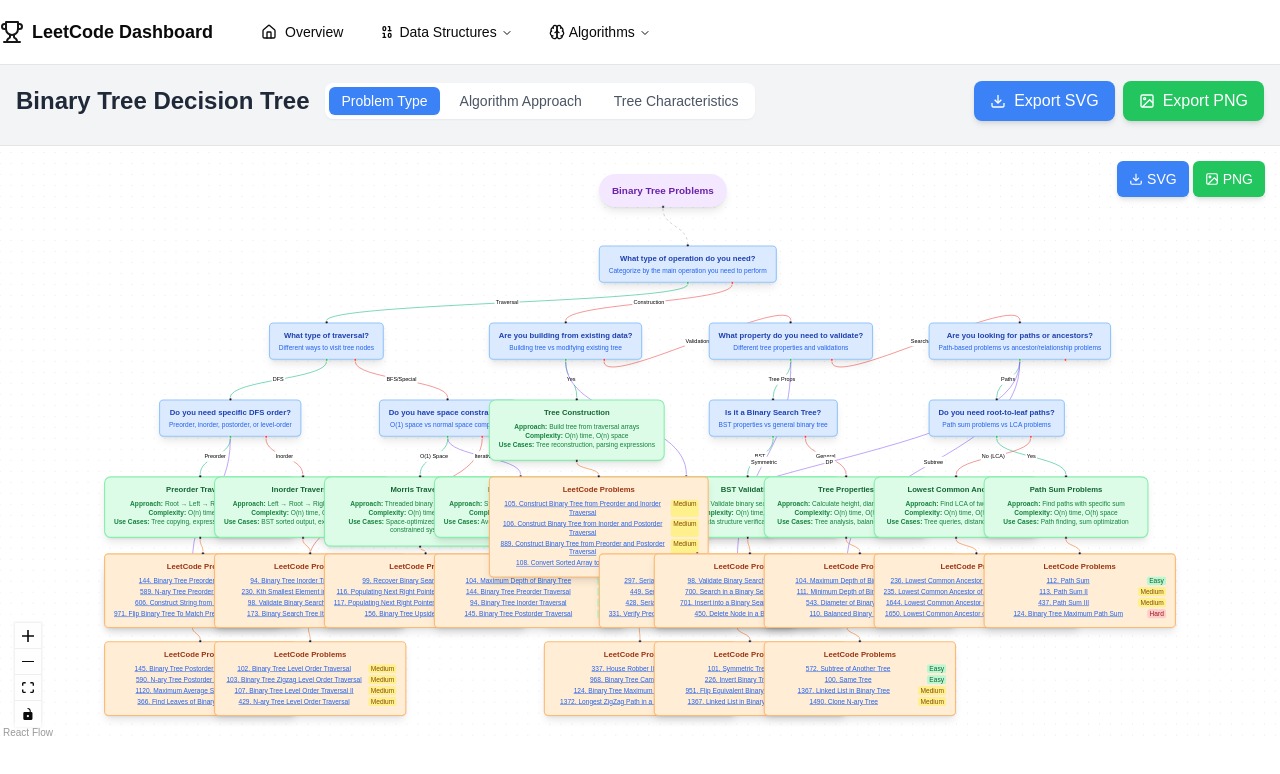
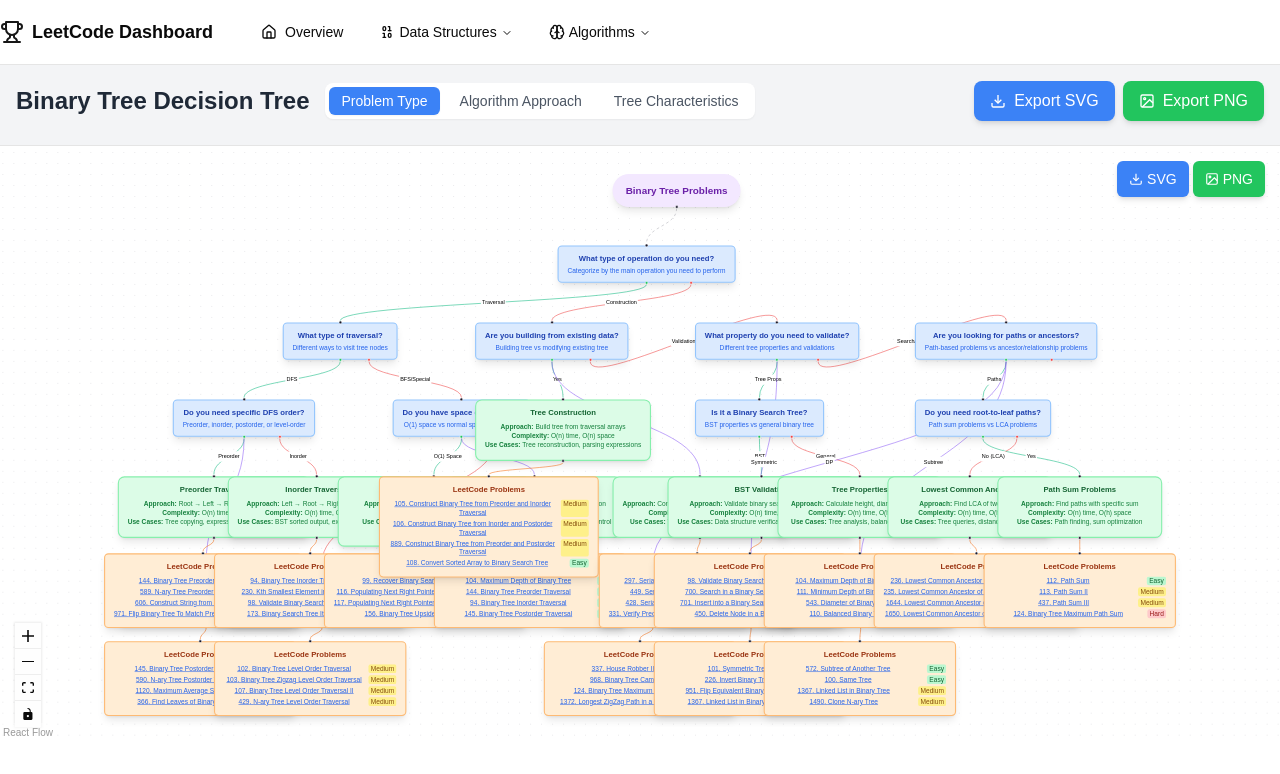
Before and after one commit to Windsooon/codepro, a Next.js app: page /tree in a window 1280 px wide. Shown: the top 774 px of the page. Built offline with nearby package versions, Linux system fonts and the light colour scheme.

Commit message:
Checkpoint before follow-up message

```diff
--- a/app/tree/page.tsx
+++ b/app/tree/page.tsx
@@ -282,7 +282,7 @@ const problemTypeData = {
     {
       id: 'root',
       type: 'root',
-      position: { x: 1000, y: 50 },
+      position: { x: 900, y: 50 }, // Adjusted for center alignment
       data: { label: 'Binary Tree Problems' }
     },
 
@@ -290,7 +290,7 @@ const problemTypeData = {
     {
       id: 'operation-type',
       type: 'decision',
-      position: { x: 1000, y: 180 },
+      position: { x: 800, y: 180 }, // Adjusted for center alignment with wider decision node
       data: {
         label: 'What type of operation do you need?',
         tooltip: 'Categorize by the main operation you need to perform'
@@ -301,7 +301,7 @@ const problemTypeData = {
     {
       id: 'traversal-type',
       type: 'decision',
-      position: { x: 400, y: 320 },
+      position: { x: 300, y: 320 }, // Adjusted for center alignment
       data: {
         label: 'What type of traversal?',
         tooltip: 'Different ways to visit tree nodes'
@@ -312,7 +312,7 @@ const problemTypeData = {
     {
       id: 'construction-type',
       type: 'decision',
-      position: { x: 800, y: 320 },
+      position: { x: 650, y: 320 }, // Adjusted for center alignment
       data: {
         label: 'Are you building from existing data?',
         tooltip: 'Building tree vs modifying existing tree'
@@ -323,7 +323,7 @@ const problemTypeData = {
     {
       id: 'validation-type',
       type: 'decision',
-      position: { x: 1200, y: 320 },
+      position: { x: 1050, y: 320 }, // Adjusted for center alignment
       data: {
         label: 'What property do you need to validate?',
         tooltip: 'Different tree properties and validations'
@@ -334,7 +334,7 @@ const problemTypeData = {
     {
       id: 'search-path-type',
       type: 'decision',
-      position: { x: 1600, y: 320 },
+      position: { x: 1450, y: 320 }, // Adjusted for center alignment
       data: {
         label: 'Are you looking for paths or ancestors?',
         tooltip: 'Path-based problems vs ancestor/relationship problems'
@@ -345,7 +345,7 @@ const problemTypeData = {
     {
       id: 'dfs-order',
       type: 'decision',
-      position: { x: 200, y: 460 },
+      position: { x: 100, y: 460 }, // Adjusted for center alignment
       data: {
         label: 'Do you need specific DFS order?',
         tooltip: 'Preorder, inorder, postorder, or level-order'
@@ -355,7 +355,7 @@ const problemTypeData = {
     {
       id: 'space-constraint',
       type: 'decision',
-      position: { x: 600, y: 460 },
+      position: { x: 500, y: 460 }, // Adjusted for center alignment
       data: {
         label: 'Do you have space constraints?',
         tooltip: 'O(1) space vs normal space complexity'
@@ -365,7 +365,7 @@ const problemTypeData = {
     {
       id: 'tree-structure',
       type: 'decision',
-      position: { x: 1200, y: 460 },
+      position: { x: 1050, y: 460 }, // Adjusted for center alignment
       data: {
         label: 'Is it a Binary Search Tree?',
         tooltip: 'BST properties vs general binary tree'
@@ -375,18 +375,18 @@ const problemTypeData = {
     {
       id: 'path-type',
       type: 'decision',
-      position: { x: 1600, y: 460 },
+      position: { x: 1450, y: 460 }, // Adjusted for center alignment
       data: {
         label: 'Do you need root-to-leaf paths?',
         tooltip: 'Path sum problems vs LCA problems'
       }
     },
 
-    // Leaf Nodes (Tree Techniques)
+    // Leaf Nodes (Tree Techniques) - adjusted for center alignment
     {
       id: 'leaf1',
       type: 'leaf',
-      position: { x: 100, y: 600 },
+      position: { x: 0, y: 600 }, // Adjusted for center alignment (leaf nodes are ~325px wide)
       data: {
         technique: 'Preorder Traversal',
         approach: 'Root → Left → Right traversal order',
@@ -398,7 +398,7 @@ const problemTypeData = {
     {
       id: 'leaf2',
       type: 'leaf',
-      position: { x: 300, y: 600 },
+      position: { x: 200, y: 600 }, // Adjusted for center alignment
       data: {
         technique: 'Inorder Traversal',
         approach: 'Left → Root → Right traversal order',
@@ -410,7 +410,7 @@ const problemTypeData = {
     {
       id: 'leaf3',
       type: 'leaf',
-      position: { x: 100, y: 760 },
+      position: { x: 0, y: 760 }, // Adjusted for center alignment
       data: {
         technique: 'Postorder Traversal',
         approach: 'Left → Right → Root traversal order',
@@ -422,7 +422,7 @@ const problemTypeData = {
     {
       id: 'leaf4',
       type: 'leaf',
-      position: { x: 300, y: 760 },
+      position: { x: 200, y: 760 }, // Adjusted for center alignment
       data: {
         technique: 'Level-order Traversal',
         approach: 'BFS traversal level by level',
@@ -434,7 +434,7 @@ const problemTypeData = {
     {
       id: 'leaf5',
       type: 'leaf',
-      position: { x: 500, y: 600 },
+      position: { x: 400, y: 600 }, // Adjusted for center alignment
       data: {
         technique: 'Morris Traversal',
         approach: 'Threaded binary tree for O(1) space',
@@ -446,7 +446,7 @@ const problemTypeData = {
     {
       id: 'leaf6',
       type: 'leaf',
-      position: { x: 700, y: 600 },
+      position: { x: 600, y: 600 }, // Adjusted for center alignment
       data: {
         technique: 'Iterative Traversal',
         approach: 'Stack-based iterative implementation',
@@ -458,7 +458,7 @@ const problemTypeData = {
     {
       id: 'leaf7',
       type: 'leaf',
-      position: { x: 800, y: 460 },
+      position: { x: 650, y: 460 }, // Adjusted for center alignment
       data: {
         technique: 'Tree Construction',
         approach: 'Build tree from traversal arrays',
@@ -470,7 +470,7 @@ const problemTypeData = {
     {
       id: 'leaf8',
       type: 'leaf',
-      position: { x: 1000, y: 600 },
+      position: { x: 900, y: 600 }, // Adjusted for center alignment
       data: {
         technique: 'Tree Serialization',
         approach: 'Convert tree to/from string representation',
@@ -482,7 +482,7 @@ const problemTypeData = {
     {
       id: 'leaf9',
       type: 'leaf',
-      position: { x: 1100, y: 600 },
+      position: { x: 1000, y: 600 }, // Adjusted for center alignment
       data: {
         technique: 'BST Validation',
         approach: 'Validate binary search tree properties',
@@ -494,7 +494,7 @@ const problemTypeData = {
     {
       id: 'leaf10',
       type: 'leaf',
-      position: { x: 1300, y: 600 },
+      position: { x: 1200, y: 600 }, // Adjusted for center alignment
       data: {
         technique: 'Tree Properties',
         approach: 'Calculate height, diameter, balance',
@@ -506,7 +506,7 @@ const problemTypeData = {
     {
       id: 'leaf11',
       type: 'leaf',
-      position: { x: 1500, y: 600 },
+      position: { x: 1400, y: 600 }, // Adjusted for center alignment
       data: {
         technique: 'Lowest Common Ancestor',
         approach: 'Find LCA of two nodes',
@@ -518,7 +518,7 @@ const problemTypeData = {
     {
       id: 'leaf12',
       type: 'leaf',
-      position: { x: 1700, y: 600 },
+      position: { x: 1600, y: 600 }, // Adjusted for center alignment
       data: {
         technique: 'Path Sum Problems',
         approach: 'Find paths with specific sum',
@@ -530,7 +530,7 @@ const problemTypeData = {
     {
       id: 'leaf13',
       type: 'leaf',
-      position: { x: 900, y: 760 },
+      position: { x: 800, y: 760 }, // Adjusted for center alignment
       data: {
         technique: 'Tree DP',
         approach: 'Dynamic programming on trees',
@@ -542,7 +542,7 @@ const problemTypeData = {
     {
       id: 'leaf14',
       type: 'leaf',
-      position: { x: 1100, y: 760 },
+      position: { x: 1000, y: 760 }, // Adjusted for center alignment
       data: {
         technique: 'Symmetric Tree',
         approach: 'Check tree symmetry/mirror properties',
@@ -554,7 +554,7 @@ const problemTypeData = {
     {
       id: 'leaf15',
       type: 'leaf',
-      position: { x: 1300, y: 760 },
+      position: { x: 1200, y: 760 }, // Adjusted for center alignment
       data: {
         technique: 'Subtree Matching',
         approach: 'Check if one tree is subtree of another',
@@ -563,11 +563,11 @@ const problemTypeData = {
       }
     },
 
-    // Problem Nodes
+    // Problem Nodes - adjusted for center alignment (problem nodes are ~375px wide)
     {
       id: 'problems1',
       type: 'problem',
-      position: { x: 100, y: 740 },
+      position: { x: -25, y: 740 }, // Adjusted for center alignment
       data: {
         problems: [
           { number: 144, title: 'Binary Tree Preorder Traversal', url: 'https://leetcode.com/problems/binary-tree-preorder-traversal/', difficulty: 'Easy' },
@@ -581,7 +581,7 @@ const problemTypeData = {
     {
       id: 'problems2',
       type: 'problem',
-      position: { x: 300, y: 740 },
+      position: { x: 175, y: 740 }, // Adjusted for center alignment
       data: {
         problems: [
           { number: 94, title: 'Binary Tree Inorder Traversal', url: 'https://leetcode.com/problems/binary-tree-inorder-traversal/', difficulty: 'Easy' },
@@ -595,7 +595,7 @@ const problemTypeData = {
     {
       id: 'problems3',
       type: 'problem',
-      position: { x: 100, y: 900 },
+      position: { x: -25, y: 900 }, // Adjusted for center alignment
       data: {
         problems: [
           { number: 145, title: 'Binary Tree Postorder Traversal', url: 'https://leetcode.com/problems/binary-tree-postorder-traversal/', difficulty: 'Easy' },
@@ -609,7 +609,7 @@ const problemTypeData = {
     {
       id: 'problems4',
       type: 'problem',
-      position: { x: 300, y: 900 },
+      position: { x: 175, y: 900 }, // Adjusted for center alignment
       data: {
         problems: [
           { number: 102, title: 'Binary Tree Level Order Traversal', url: 'https://leetcode.com/problems/binary-tree-level-order-traversal/', difficulty: 'Medium' },
@@ -623,7 +623,7 @@ const problemTypeData = {
     {
       id: 'problems5',
       type: 'problem',
-      position: { x: 500, y: 740 },
+      position: { x: 375, y: 740 }, // Adjusted for center alignment
       data: {
         problems: [
           { number: 99, title: 'Recover Binary Search Tree', url: 'https://leetcode.com/problems/recover-binary-search-tree/', difficulty: 'Medium' },
@@ -637,7 +637,7 @@ const problemTypeData = {
     {
       id: 'problems6',
       type: 'problem',
-      position: { x: 700, y: 740 },
+      position: { x: 575, y: 740 }, // Adjusted for center alignment
       data: {
         problems: [
           { number: 104, title: 'Maximum Depth of Binary Tree', url: 'https://leetcode.com/problems/maximum-depth-of-binary-tree/', difficulty: 'Easy' },
@@ -651,7 +651,7 @@ const problemTypeData = {
     {
       id: 'problems7',
       type: 'problem',
-      position: { x: 800, y: 600 },
+      position: { x: 475, y: 600 }, // Adjusted for center alignment
       data: {
         problems: [
           { number: 105, title: 'Construct Binary Tree from Preorder and Inorder Traversal', url: 'https://leetcode.com/problems/construct-binary-tree-from-preorder-and-inorder-traversal/', difficulty: 'Medium' },
@@ -665,7 +665,7 @@ const problemTypeData = {
     {
       id: 'problems8',
       type: 'problem',
-      position: { x: 1000, y: 740 },
+      position: { x: 875, y: 740 }, // Adjusted for center alignment
       data: {
         problems: [
           { number: 297, title: 'Serialize and Deserialize Binary Tree', url: 'https://leetcode.com/problems/serialize-and-deserialize-binary-tree/', difficulty: 'Hard' },
@@ -679,7 +679,7 @@ const problemTypeData = {
     {
       id: 'problems9',
       type: 'problem',
-      position: { x: 1100, y: 740 },
+      position: { x: 975, y: 740 }, // Adjusted for center alignment
       data: {
         problems: [
           { number: 98, title: 'Validate Binary Search Tree', url: 'https://leetcode.com/problems/validate-binary-search-tree/', difficulty: 'Medium' },
@@ -693,7 +693,7 @@ const problemTypeData = {
     {
       id: 'problems10',
       type: 'problem',
-      position: { x: 1300, y: 740 },
+      position: { x: 1175, y: 740 }, // Adjusted for center alignment
       data: {
         problems: [
           { number: 104, title: 'Maximum Depth of Binary Tree', url: 'https://leetcode.com/problems/maximum-depth-of-binary-tree/', difficulty: 'Easy' },
@@ -707,7 +707,7 @@ const problemTypeData = {
     {
       id: 'problems11',
       type: 'problem',
-      position: { x: 1500, y: 740 },
+      position: { x: 1375, y: 740 }, // Adjusted for center alignment
       data: {
         problems: [
           { number: 236, title: 'Lowest Common Ancestor of a Binary Tree', url: 'https://leetcode.com/problems/lowest-common-ancestor-of-a-binary-tree/', difficulty: 'Medium' },
@@ -721,7 +721,7 @@ const problemTypeData = {
     {
       id: 'problems12',
       type: 'problem',
-      position: { x: 1700, y: 740 },
+      position: { x: 1575, y: 740 }, // Adjusted for center alignment
       data: {
         problems: [
           { number: 112, title: 'Path Sum', url: 'https://leetcode.com/problems/path-sum/', difficulty: 'Easy' },
@@ -735,7 +735,7 @@ const problemTypeData = {
     {
       id: 'problems13',
       type: 'problem',
-      position: { x: 900, y: 900 },
+      position: { x: 775, y: 900 }, // Adjusted for center alignment
       data: {
         problems: [
           { number: 337, title: 'House Robber III', url: 'https://leetcode.com/problems/house-robber-iii/', difficulty: 'Medium' },
@@ -749,7 +749,7 @@ const problemTypeData = {
     {
       id: 'problems14',
       type: 'problem',
-      position: { x: 1100, y: 900 },
+      position: { x: 975, y: 900 }, // Adjusted for center alignment
       data: {
         problems: [
           { number: 101, title: 'Symmetric Tree', url: 'https://leetcode.com/problems/symmetric-tree/', difficulty: 'Easy' },
@@ -763,7 +763,7 @@ const problemTypeData = {
     {
       id: 'problems15',
       type: 'problem',
-      position: { x: 1300, y: 900 },
+      position: { x: 1175, y: 900 }, // Adjusted for center alignment
       data: {
         problems: [
           { number: 572, title: 'Subtree of Another Tree', url: 'https://leetcode.com/problems/subtree-of-another-tree/', difficulty: 'Easy' },
@@ -838,7 +838,7 @@ const algorithmApproachData = {
     {
       id: 'root',
       type: 'root',
-      position: { x: 1000, y: 50 },
+      position: { x: 800, y: 50 }, // Adjusted for center alignment
       data: { label: 'Binary Tree Algorithms by Approach' }
     },
 
@@ -846,7 +846,7 @@ const algorithmApproachData = {
     {
       id: 'approach-type',
       type: 'decision',
-      position: { x: 1000, y: 180 },
+      position: { x: 650, y: 180 }, // Adjusted for center alignment
       data: {
         label: 'What algorithmic approach do you need?',
         tooltip: 'Different algorithmic strategies for tree problems'
@@ -857,7 +857,7 @@ const algorithmApproachData = {
     {
       id: 'dfs-strategy',
       type: 'decision',
-      position: { x: 400, y: 320 },
+      position: { x: 300, y: 320 }, // Adjusted for center alignment
       data: {
         label: 'What type of DFS strategy?',
         tooltip: 'Recursive vs iterative DFS implementations'
@@ -868,7 +868,7 @@ const algorithmApproachData = {
     {
       id: 'bfs-strategy',
       type: 'decision',
-      position: { x: 800, y: 320 },
+      position: { x: 650, y: 320 }, // Adjusted for center alignment
       data: {
         label: 'Do you need level-wise processing?',
         tooltip: 'BFS for level-order vs general breadth-first operations'
@@ -879,7 +879,7 @@ const algorithmApproachData = {
     {
       id: 'dp-strategy',
       type: 'decision',
-      position: { x: 1200, y: 320 },
+      position: { x: 1050, y: 320 }, // Adjusted for center alignment
       data: {
         label: 'Do you need optimization across subtrees?',
         tooltip: 'Tree DP for optimization problems'
@@ -890,7 +890,7 @@ const algorithmApproachData = {
     {
       id: 'special-strategy',
       type: 'decision',
-      position: { x: 1600, y: 320 },
+      position: { x: 1450, y: 320 }, // Adjusted for center alignment
       data: {
         label: 'Do you need space optimization?',
         tooltip: 'Morris traversal and other space-efficient techniques'
```
